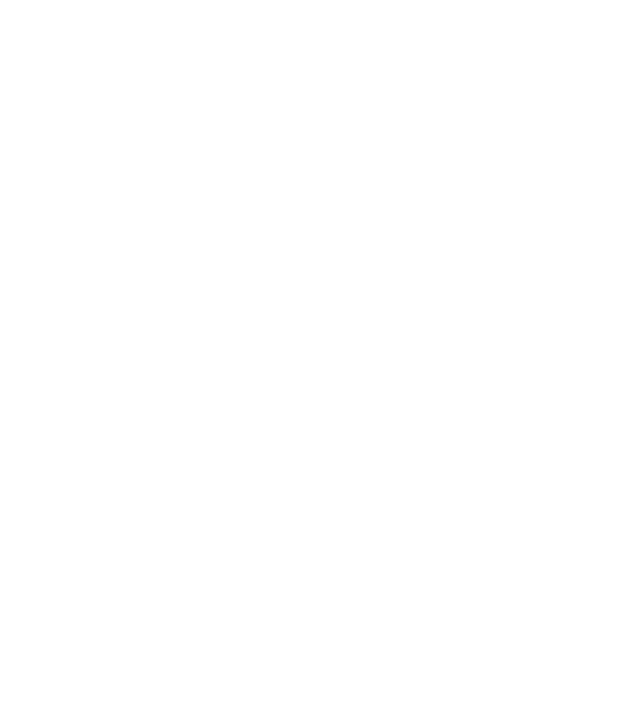
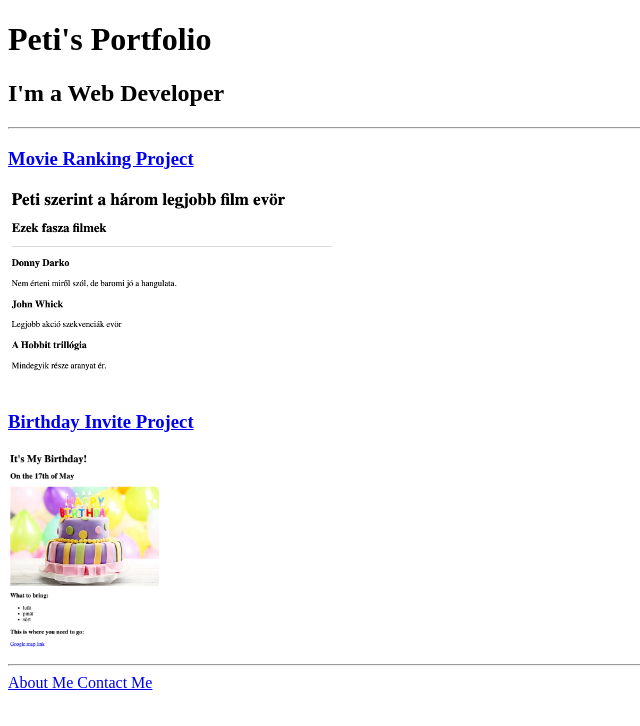
Before and after one commit to G0m3z/html-portfolio, a plain HTML site: page index.html in a window 1280 px wide. Shown: the whole page, without its empty margins (0-640 px from the left). Drawn offline with Linux system fonts and the light colour scheme.

Commit message:
Add files via upload

```diff
--- a/index.html
+++ b/index.html
@@ -1,15 +1,20 @@
-<!-- TODO 1: Create the HTML Boilerplate -->
-
-<!-- TODO 2: Add Your previous projects' HTML into the public folder -->
-
-<!-- TODO 3: Take screenshots of your project previews and add the images to the images folder -->
-
-<!-- TODO 4: Add titles/subtitles etc. -->
-
-<!-- TODO 5: Add a link to the project pages -->
-
-<!-- TODO 6: Add images to show the project previews
-HINT for TODO 6: You can use the height attribute set to 200 to make the image smaller:
-https://developer.mozilla.org/en-US/docs/Web/HTML/Element/img#attr-height -->
-
-<!-- TODO 7: Add the Contact Me and About Me page links -->
+<!DOCTYPE html>
+<html lang="en">
+<head>
+    <meta charset="UTF-8">
+    <meta name="viewport" content="width=device-width, initial-scale=1.0">
+    <title>Document</title>
+</head>
+<body>
+    <h1>Peti's Portfolio</h1>
+    <h2>I'm a Web Developer</h2>
+    <hr />
+    <a href="./public/movie-ranking.html"><h3>Movie Ranking Project</h3></a>
+    <img src="./assets/images/movie ranking.png" alt="screenshot of movie ranking page" height="200">
+    <a href="./public/birthday-invite.html"><h3>Birthday Invite Project</h3></a>
+    <img src="./assets/images/birthday.png" alt="screenshot of birthday invite page" height="200">
+    <hr />
+    <a href="./public/about.html">About Me </a>
+    <a href="./public/contact.html">Contact Me</a>
+</body>
+</html>
```
